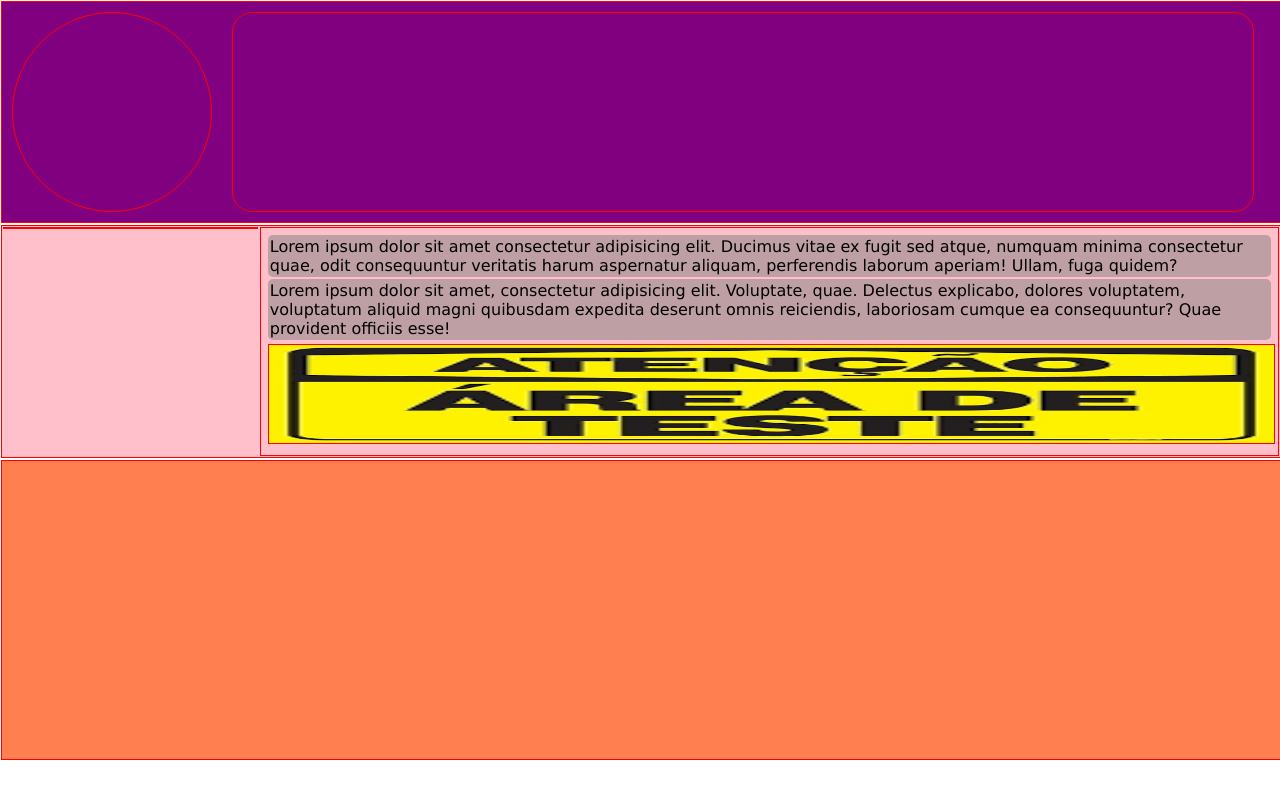
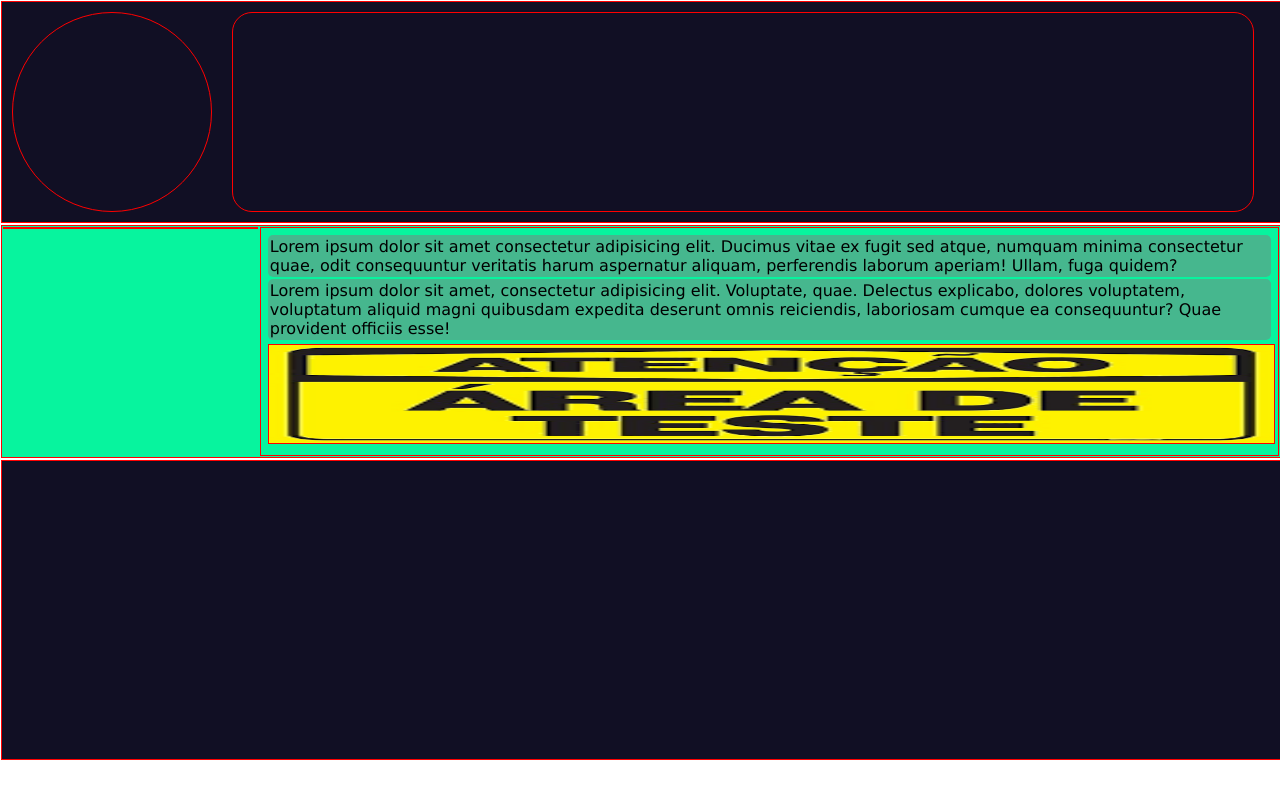
Before and after one commit to GuilhermeProencaCorrea/Estudo-Pilares, a plain HTML site: page Links/index.html in a window 1280 px wide. Drawn offline with Linux system fonts and the light colour scheme.

Commit message:
:file_folder:
Reorganizado arquivos

```diff
--- a/Links/style.css
+++ b/Links/style.css
@@ -1,3 +1,4 @@
+
 .corpo{
     /* border: 1px solid red; */
     height: fit-content;
@@ -7,7 +8,7 @@
 .bar-seperior{
     border: 1px solid red;
     margin: 1px;
-    background-color: purple;
+    background-color: #110F24ff;
     display: flex;
     align-items: center;
     width: 100%;
@@ -31,7 +32,7 @@
     border: 1px solid red;
     display: flex;
     margin: 1px;
-    background-color: pink;
+    background-color: #07f49e;
     width: 100%;
     height: fit-content;
 }
@@ -52,7 +53,7 @@
 .rodape{
     border: 1px solid red;
     margin: 1px;
-    background-color: coral;
+    background-color: #110F24ff;
     width: 100%;
     height: 300px;
 }
```
